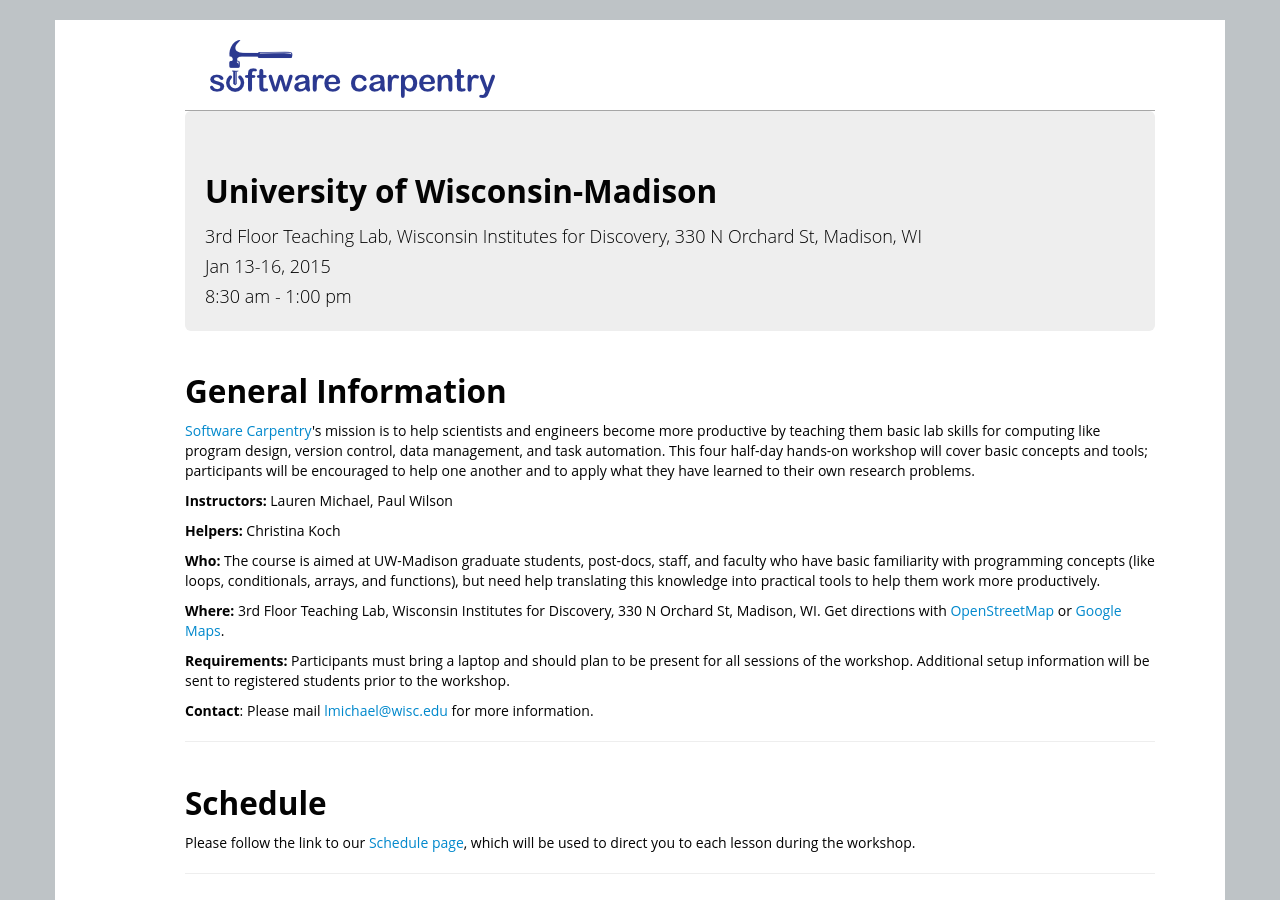
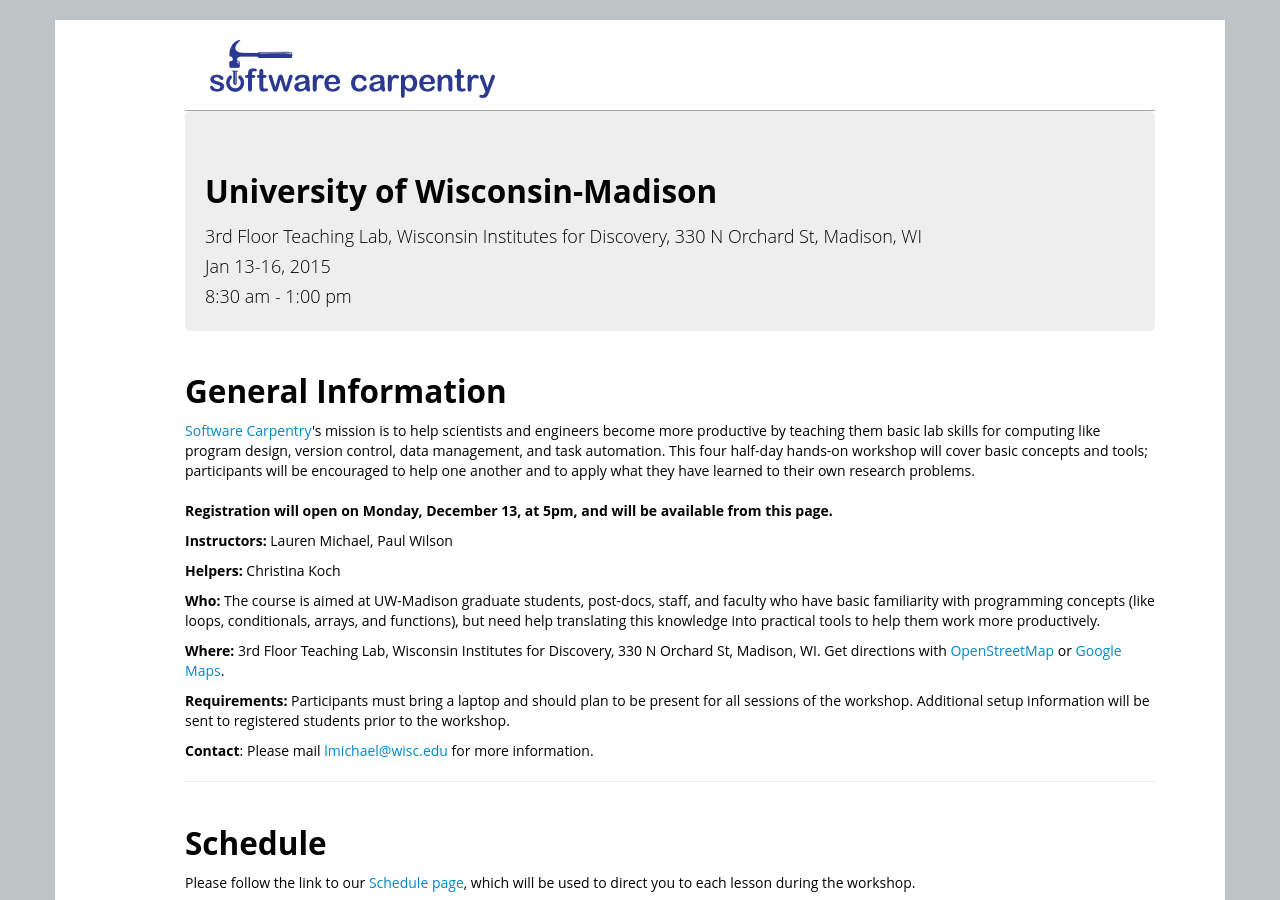
Before and after one commit to ktzaman/2015-06-03-wisc, a Jekyll site: the page built from index.html, in a window 1280 px wide and 900 px high. Built offline with Jekyll 4.4.1, drawn with Linux system fonts in a browser that asks for light colours.

Commit message:
Added registration date

```diff
--- a/index.html
+++ b/index.html
@@ -37,7 +37,9 @@
   like program design, version control, data management, and task automation.
   This four half-day hands-on workshop will cover basic concepts and tools;
   participants will be encouraged to help one another
-  and to apply what they have learned to their own research problems.
+  and to apply what they have learned to their own research problems.</br>
+  </br>
+  <b>Registration will open on Monday, December 13, at 5pm, and will be available from this page.</b>
 </p>
 
 <!-- This block displays the instructors' names if they are available. -->
```
